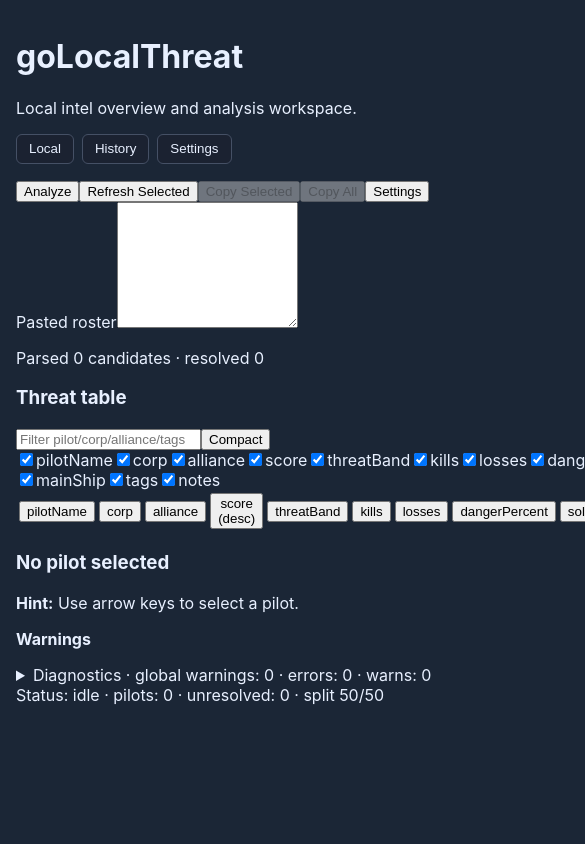
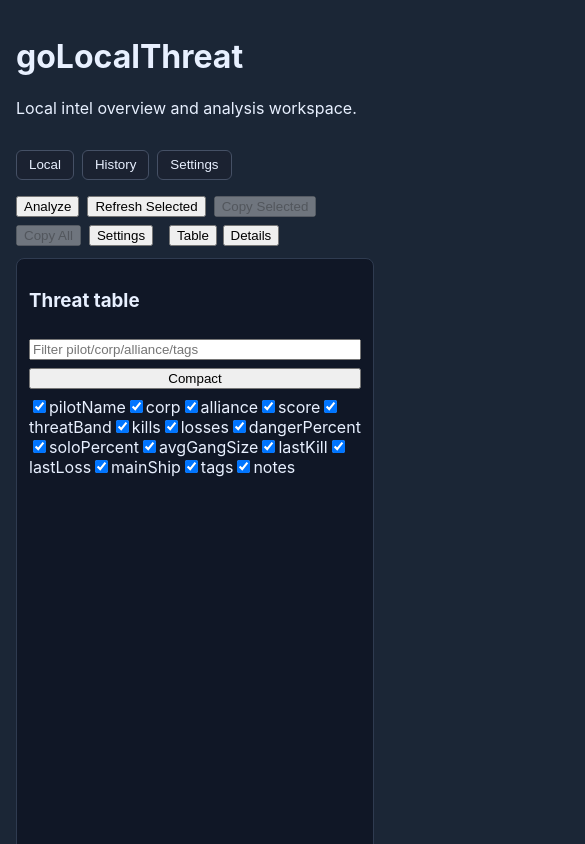
Before and after one commit to multiplex55/goLocalThreat, a React (Vite) app in the folder frontend/: page / in a window 390 px wide. Shown: the top 844 px of the page, 585 px wide, since content can reach past the window. Built offline with nearby package versions, Linux system fonts and the light colour scheme.

Commit message:
Refactor local screen into semantic responsive workspace layout

```diff
--- a/frontend/src/App.css
+++ b/frontend/src/App.css
@@ -1,18 +1,20 @@
 .shell-root {
-  max-width: 1100px;
-  margin: 0 auto;
+  min-height: 100dvh;
   padding: 1rem;
   color: #e8f0ff;
+  display: grid;
+  grid-template-rows: auto auto minmax(0, 1fr);
+  gap: 1rem;
 }
 
 .shell-header {
-  margin-bottom: 1rem;
+  margin: 0;
 }
 
 .shell-tabs {
   display: flex;
   gap: 0.5rem;
-  margin-bottom: 1rem;
+  margin: 0;
 }
 
 .shell-tabs button {
@@ -24,15 +26,82 @@
 }
 
 .shell-main {
-  display: grid;
-  grid-template-columns: 2fr 1fr;
-  gap: 1rem;
+  min-height: 0;
 }
 
-.shell-panel,
-.shell-side {
+.local-screen {
+  display: grid;
+  grid-template-rows: auto minmax(0, 1fr) auto;
+  height: 100%;
+  min-height: min(100vh, 100dvh);
+  gap: 0.75rem;
+}
+
+.local-top-toolbar {
+  display: flex;
+  flex-wrap: wrap;
+  align-items: center;
+  gap: 0.5rem;
+}
+
+.local-pane-tabs {
+  display: inline-flex;
+  gap: 0.35rem;
+  margin-left: 0.5rem;
+}
+
+.local-layout-grid {
+  display: grid;
+  grid-template-columns: 280px minmax(540px, 1fr) 360px;
+  min-height: 0;
+  overflow: hidden;
+  gap: 0.75rem;
+}
+
+.local-left-panel,
+.local-center-panel,
+.local-right-panel,
+.local-bottom-strip {
   border: 1px solid #2f3b50;
   border-radius: 8px;
   background: #101726;
-  padding: 1rem;
+  padding: 0.75rem;
 }
+
+.local-left-panel,
+.local-right-panel {
+  overflow: auto;
+}
+
+.local-center-panel {
+  display: grid;
+  grid-template-rows: auto auto auto minmax(0, 1fr);
+  min-height: 0;
+  overflow: hidden;
+  gap: 0.5rem;
+}
+
+.local-center-table-scroll {
+  min-height: 0;
+  overflow: auto;
+}
+
+.local-bottom-strip {
+  display: flex;
+  justify-content: space-between;
+  gap: 0.75rem;
+  align-items: center;
+  padding-block: 0.4rem;
+}
+
+@media (max-width: 1439px) {
+  .local-layout-grid {
+    grid-template-columns: minmax(0, 1fr);
+  }
+
+  .local-left-panel,
+  .local-center-panel,
+  .local-right-panel {
+    height: 100%;
+  }
+}
--- a/frontend/src/features/local/LocalScreen.tsx
+++ b/frontend/src/features/local/LocalScreen.tsx
@@ -25,7 +25,6 @@ function toThreatRows(analyzeState: AnalyzeState): ThreatRowView[] {
   });
 }
 
-
 function nextSelectionIndex(currentIndex: number, rowCount: number, key: 'ArrowUp' | 'ArrowDown'): number {
   if (rowCount === 0) return -1;
   if (currentIndex < 0) return 0;
@@ -37,6 +36,21 @@ function isEditableTarget(target: EventTarget | null): boolean {
   if (!(target instanceof HTMLElement)) return false;
   const tagName = target.tagName.toLowerCase();
   return tagName === 'textarea' || tagName === 'input' || target.isContentEditable;
+}
+
+function useMediaQuery(query: string): boolean {
+  const [matches, setMatches] = useState(() => typeof window !== 'undefined' && typeof window.matchMedia === 'function' && window.matchMedia(query).matches);
+
+  useEffect(() => {
+    if (typeof window === 'undefined' || typeof window.matchMedia !== 'function') return;
+    const media = window.matchMedia(query);
+    const onChange = (event: MediaQueryListEvent) => setMatches(event.matches);
+    setMatches(media.matches);
+    media.addEventListener('change', onChange);
+    return () => media.removeEventListener('change', onChange);
+  }, [query]);
+
+  return matches;
 }
 
 export function LocalScreen({
@@ -55,6 +69,20 @@ export function LocalScreen({
   const diagnostics = analyzeState.data?.diagnostics;
   const unresolvedNames = diagnostics?.unresolvedNames ?? [];
   const globalWarnings = diagnostics?.globalWarnings ?? [];
+
+  const rightCollapsed = useMediaQuery('(max-width: 1439px)');
+  const leftCollapsed = useMediaQuery('(max-width: 1169px)');
+  const [activePane, setActivePane] = useState<'center' | 'left' | 'right'>('center');
+
+  useEffect(() => {
+    if (!rightCollapsed) {
+      setActivePane('center');
+      return;
+    }
+    if (leftCollapsed && activePane === 'left') {
+      setActivePane('center');
+    }
+  }, [activePane, leftCollapsed, rightCollapsed]);
 
   const [selectedRowId, setSelectedRowId] = useState<string | null>(null);
   const [sortBy, setSortBy] = useState<ThreatTableColumn>(workspacePrefs.table.sortBy);
@@ -185,31 +213,48 @@ export function LocalScreen({
     return <div data-testid="local-screen-disabled">Local intel v2 layout is disabled.</div>;
   }
 
+  const showDesktopGrid = !rightCollapsed;
+
   return (
-    <section data-testid="local-screen" tabIndex={0} onKeyDown={onKeyDown} aria-label="Local intel workspace">
-      <header data-testid="local-top-toolbar">
+    <section className="local-screen" data-testid="local-screen" tabIndex={0} onKeyDown={onKeyDown} aria-label="Local intel workspace">
+      <header className="local-top-toolbar" data-testid="local-top-toolbar" aria-label="Top action and tabs bar">
         <button type="button" onClick={onAnalyze} disabled={analyzeState.status === 'loading'}>Analyze</button>
         <button type="button" onClick={refreshSelected}>Refresh Selected</button>
         <button type="button" onClick={() => void copyName(selectedRow?.pilotName ?? null)} disabled={!selectedRow}>Copy Selected</button>
         <button type="button" onClick={() => void copyAllNames()} disabled={!rows.length}>Copy All</button>
         <button type="button" onClick={onSettings}>Settings</button>
+        {rightCollapsed ? (
+          <nav aria-label="Pane tabs" className="local-pane-tabs" data-testid="local-pane-tabs">
+            {!leftCollapsed && <button type="button" aria-pressed={activePane === 'left'} onClick={() => setActivePane('left')}>Roster</button>}
+            <button type="button" aria-pressed={activePane === 'center'} onClick={() => setActivePane('center')}>Table</button>
+            <button type="button" aria-pressed={activePane === 'right'} onClick={() => setActivePane('right')}>Details</button>
+          </nav>
+        ) : null}
         <span role="status" aria-live="polite" data-testid="action-feedback">{actionMessage}</span>
       </header>
 
-      <div data-testid="local-layout-grid" style={{ gridTemplateColumns: `${panelSizes.left}fr ${panelSizes.center}fr ${panelSizes.right}fr` }}>
-        <aside data-testid="local-left-panel">
+      <div className="local-layout-grid" data-testid="local-layout-grid" data-layout-mode={showDesktopGrid ? 'desktop' : 'stacked'}>
+        {(!leftCollapsed || showDesktopGrid || activePane === 'left') ? (
+          <aside
+            className="local-left-panel"
+            data-testid="local-left-panel"
+            aria-label="Left roster input pane"
+            hidden={!showDesktopGrid && activePane !== 'left'}
+          >
             <label htmlFor="paste-input">Pasted roster</label>
             <textarea ref={pasteInputRef} id="paste-input" data-testid="paste-textbox" value={pastedText} rows={8} onChange={(event) => onPasteChange(event.target.value)} />
             <p data-testid="parse-summary">Parsed {diagnostics?.candidateNamesCount ?? 0} candidates · resolved {diagnostics?.resolvedCount ?? 0}</p>
           </aside>
+        ) : null}
 
-        <main data-testid="local-center-panel">
+        <main className="local-center-panel" data-testid="local-center-panel" aria-label="Center threat table pane" hidden={!showDesktopGrid && activePane !== 'center'}>
           <h3>Threat table</h3>
           <input data-testid="threat-filter" value={filterText} onChange={(e) => setFilterText(e.target.value)} placeholder="Filter pilot/corp/alliance/tags" />
           <button type="button" data-testid="density-toggle" onClick={() => setCompactMode((v) => !v)}>{compactMode ? 'Comfortable' : 'Compact'}</button>
           <div data-testid="column-toggles">{table.headers.map((h) => (
             <label key={h.column}><input type="checkbox" checked={visibleColumns[h.column]} onChange={() => setVisibleColumns((curr) => ({ ...curr, [h.column]: !curr[h.column] }))} />{h.column}</label>
           ))}</div>
+          <div className="local-center-table-scroll">
             <table data-testid="threat-table" aria-label="Threat rows">
               <thead>
                 <tr>
@@ -252,9 +297,16 @@ export function LocalScreen({
                 ))}
               </tbody>
             </table>
+          </div>
         </main>
 
-        <aside data-testid="local-right-panel">
+        {showDesktopGrid || activePane === 'right' ? (
+          <aside
+            className="local-right-panel"
+            data-testid="local-right-panel"
+            aria-label="Right detail and warnings pane"
+            hidden={!showDesktopGrid && activePane !== 'right'}
+          >
             <h3 data-testid="detail-title">{detail.title}</h3>
             <div data-testid="detail-pane">
               <div data-testid="detail-semantic-badges">
@@ -277,9 +329,10 @@ export function LocalScreen({
               </div>
             </div>
           </aside>
+        ) : null}
       </div>
 
-      <footer data-testid="local-bottom-strip">
+      <footer className="local-bottom-strip" data-testid="local-bottom-strip" aria-label="Bottom diagnostics strip">
         <details data-testid="diagnostics-expander">
           <summary>
             Diagnostics · global warnings: {globalWarnings.length} · errors: {diagnostics?.severityCounts.error ?? 0} · warns: {diagnostics?.severityCounts.warn ?? 0}
--- a/frontend/src/style.css
+++ b/frontend/src/style.css
@@ -2,7 +2,9 @@ html,
 body,
 #root {
   margin: 0;
+  width: 100%;
   min-height: 100%;
+  height: 100%;
 }
 
 body {
@@ -10,4 +12,5 @@ body {
   color: #ffffff;
   font-family: -apple-system, BlinkMacSystemFont, 'Segoe UI', Roboto, Oxygen, Ubuntu,
     Cantarell, 'Fira Sans', 'Droid Sans', 'Helvetica Neue', sans-serif;
+  overflow: hidden;
 }
```
Also changed, not shown: 2 other files (tests, documents, lock files or other folders). Lines whose indentation alone changed are shown as unchanged.
